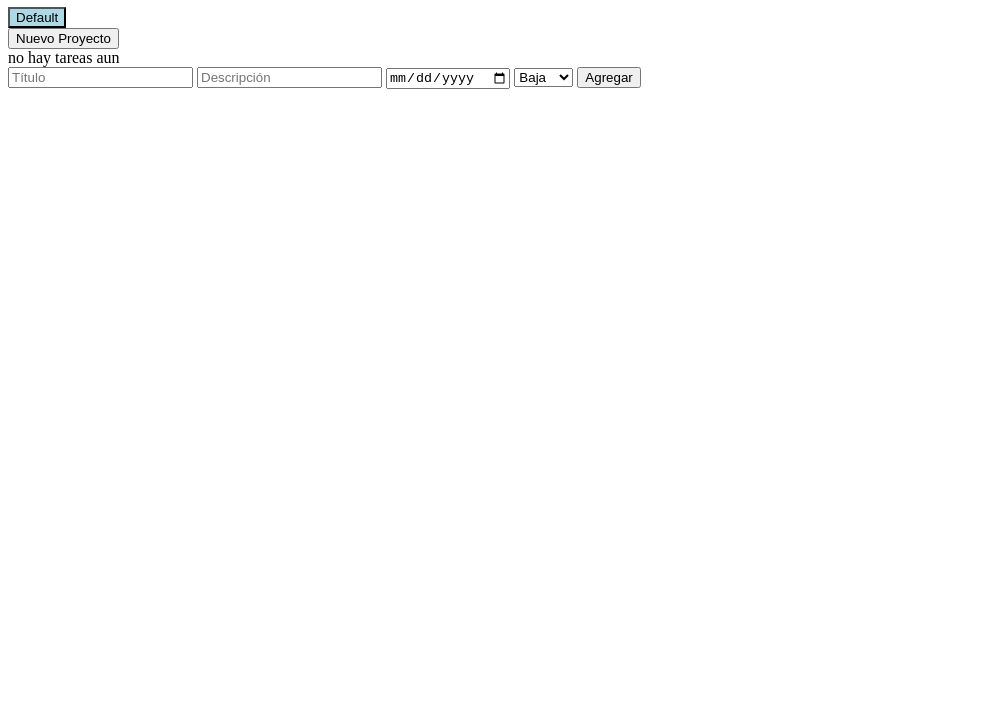
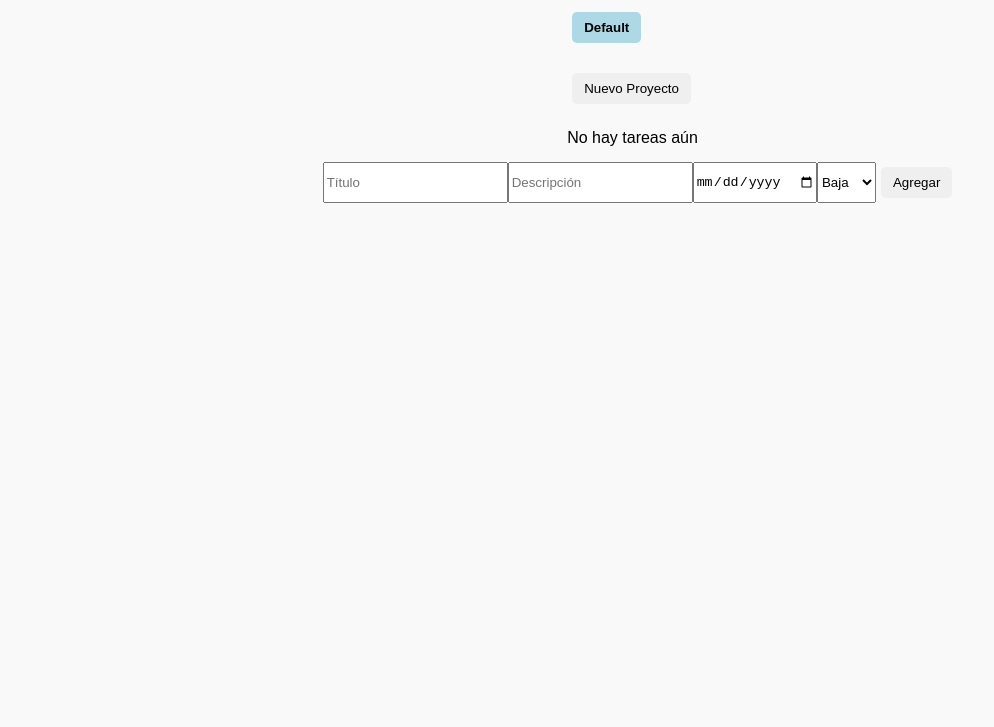
Before and after one commit to youssouoph2008/Todo-List, a website built with webpack: page src/template.html in a window 1280 px wide. Shown: the part 73-800 px from the top of the page, without its empty margins (0-994 px from the left). Built offline with nearby package versions, Linux system fonts and the light colour scheme.

Commit message:
Corrijo pequeños errores y añado el documento para personalizar llamado styles.css

```diff
--- a/src/index.js
+++ b/src/index.js
@@ -63,6 +63,8 @@ function loadProjects(){
 
         projects.length = 0;
         projects.push(...parsed)
+
+        if (currentProject >= projects.length) currentProject = 0
     }
 }
 
@@ -94,15 +96,17 @@ projectBtn.addEventListener("click", () => {
 
 content.appendChild(projectBtn)
 
+
 function displayProjects() {
-    let existingProjectList = document.getElementById("project-list");
-    if (existingProjectList) {
-        existingProjectList.remove();
+    let projectList = document.getElementById("project-list");
+
+    if (!projectList) {
+        projectList = document.createElement("div");
+        projectList.id = "project-list";
+        content.appendChild(projectList);
     }
 
-    const projectList = document.createElement("div");
-    projectList.id = "project-list";
-
+    // Limpiar botones anteriores
     projectList.innerHTML = "";
 
     projects.forEach((project, index) => {
@@ -110,7 +114,9 @@ function displayProjects() {
         btn.textContent = project.name;
 
         if (index === currentProject) {
-            btn.style.backgroundColor = "lightblue"
+            btn.style.backgroundColor = "lightblue";
+        } else {
+            btn.style.backgroundColor = ""; // resetea color de los demás
         }
 
         btn.addEventListener("click", () => {
@@ -120,11 +126,7 @@ function displayProjects() {
         });
 
         projectList.appendChild(btn);
-
     });
-
-    content.appendChild(projectList)
-
 }
 
 function displayTodos() {
@@ -133,7 +135,7 @@ function displayTodos() {
     const todos = projects[currentProject].todos;
 
     if (todos.length === 0) {
-        todoContainer.textContent = "no hay tareas aun"
+        todoContainer.textContent = "No hay tareas aún"
     }
 
     todos.forEach((todo, index) => {
--- a/src/styles.css
+++ b/src/styles.css
@@ -0,0 +1,85 @@
+button {
+    padding: 8px 12px;
+    margin: 5px;
+    border: none;
+    border-radius: 5px;
+    cursor: pointer;
+}
+
+button:hover {
+    background-color: #ddd;
+}
+
+#project-list button {
+    background-color: #eee;
+}
+
+#project-list button[style*="lightblue"] {
+    background-color: lightblue;
+    font-weight: bold;
+}
+
+.todo-item {
+    background-color: #fff;
+    padding: 15px;
+    margin: 10px 0;
+    width: 300px;
+    border-radius: 8px;
+    box-shadow: 0 2px 5px rgba(0,0,0,0.1);
+}
+
+.todo-item h3 {
+    margin: 0 0 5px 0;
+}
+
+.todo-item p {
+    margin: 5px 0;
+}
+
+form {
+    display: flex;
+    padding: 15px;
+    box-shadow: rgb(0, 81, 255)
+
+}
+
+/* Centrar todo el contenido vertical y horizontalmente */
+body {
+    font-family: Arial, Helvetica, sans-serif;
+    background-color: #f9f9f9;
+    margin: 0;
+    padding: 0;
+    display: flex;               /* Activamos flexbox */
+    flex-direction: column;      /* Apilamos los elementos verticalmente */
+    align-items: center;         /* Centrado horizontal */
+    justify-content: flex-start; /* Empieza desde arriba, ajusta a center si quieres vertical también */
+    min-height: 100vh;           /* Ocupa toda la altura de la pantalla */
+}
+
+/* Contenedor principal de los todos */
+#todo-container {
+    display: flex;
+    flex-direction: line;
+    align-items: center;         /* Centrado horizontal */
+    width: 100%;
+    max-width: 400px;            /* No se haga demasiado ancho */
+    margin-top: 20px;
+}
+
+/* Contenedor de proyectos */
+#project-list {
+    display: flex;
+    gap: 10px;                   /* Espacio entre botones */
+    margin-bottom: 20px;
+}
+
+/* Cada todo */
+.todo-item {
+    background-color: #fff;
+    padding: 15px;
+    margin: 10px 0;
+    width: 100%;                 /* Ajusta al ancho del contenedor */
+    border-radius: 8px;
+    box-shadow: 0 2px 5px rgba(0,0,0,0.1);
+    text-align: center;           /* Centrar texto dentro de cada todo */
+}
--- a/src/template.html
+++ b/src/template.html
@@ -5,6 +5,7 @@
     <head>
         <meta charset="UTF-8">
         <title>Todo App</title>
+        <link rel="stylesheet" href="styles.css">
     </head>
 
     <body>
@@ -26,6 +27,7 @@
 
         <script type="module" src = "./index.js"></script>
 
+
     </body>
 
 </html>
```
